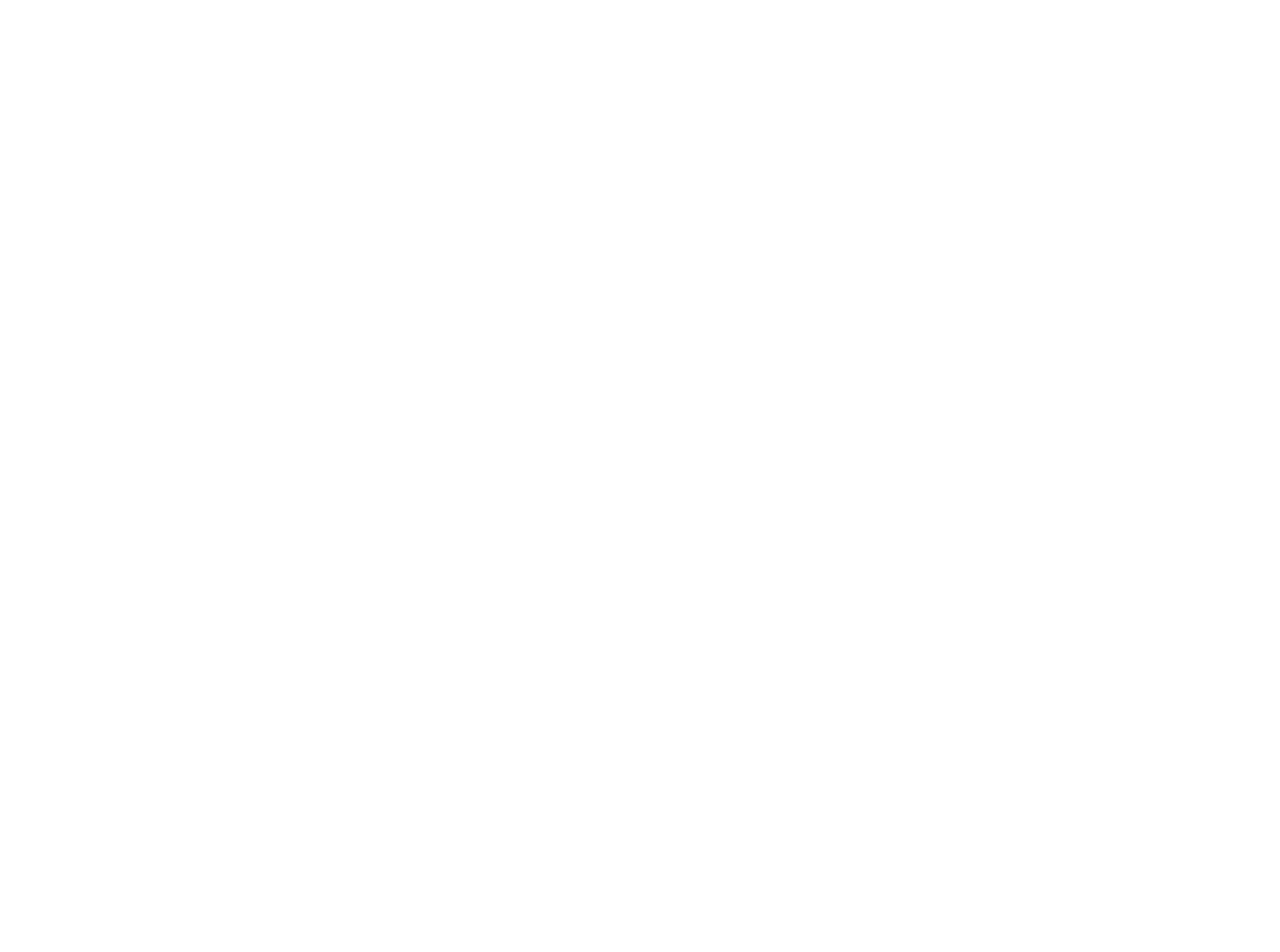
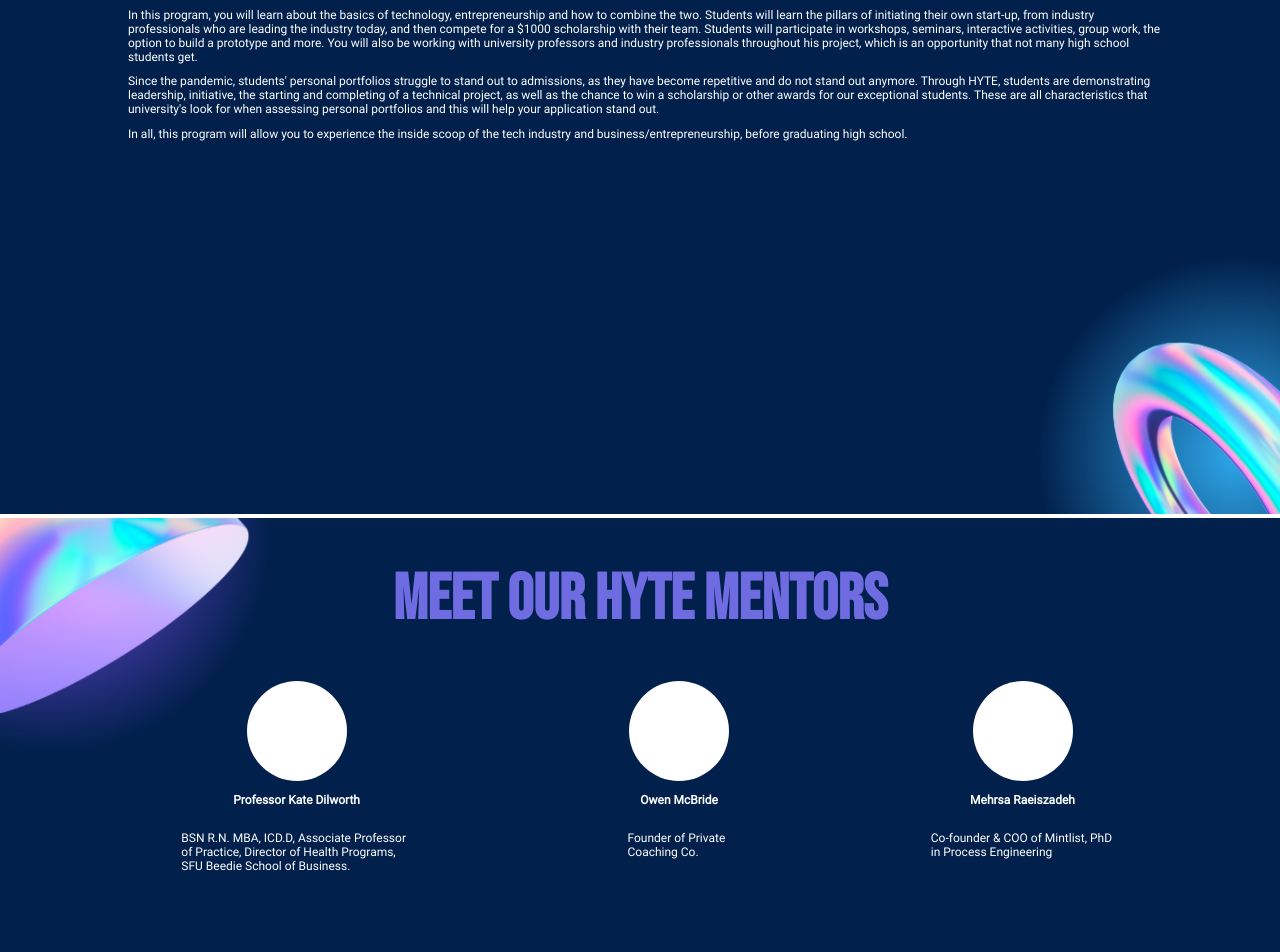
Before and after one commit to richardm1645/HYTE, a React (Create React App) app: page /about in a window 1280 px wide. Shown: the part 3100-4052 px from the top of the page. Before the commit the page ends 2895 px from the top, so only its background shows below. Built offline with nearby package versions, Linux system fonts and the light colour scheme.

Commit message:
Finish about page

```diff
--- a/src/App.js
+++ b/src/App.js
@@ -2,6 +2,7 @@
 
 import Home from './components/Home';
 import About from './components/About';
+import Registration from './components/Registration'
 
 import './App.css';
 
@@ -10,6 +11,7 @@
     <Routes>
       <Route path='/' element={<Home />} />
       <Route path="/about" element={<About />} />
+      <Route path="/registration" element={<Registration />} />
     </Routes>
   );
 }
--- a/src/components/About.js
+++ b/src/components/About.js
@@ -3,6 +3,8 @@
 import PhasesBG from "../backgrounds/Tech Detail Page.png"
 import FounderBG from "../backgrounds/The Founder.png"
 import FounderProf from "../images/Founder-placeholder.png"
+import WhyBG from "../backgrounds/Why HYTE.png"
+import MentorsBG from "../backgrounds/HYTE Mentors.png"
 
 import Navbar from "./Navbar";
 
@@ -104,9 +106,78 @@
               encouraging them to pursue a career in tech.
             </p>
           </div>
+        </div>
+        <img src={FounderBG} className='bg' alt='FounderBG' />
+      </div>
+
+      <div>
+        <div className="about-container">
+          <h1 className='why-text'>WHY HYTE?</h1>
+          <p className="why-desc">
+            In this program, you will learn about the basics of technology, entrepreneurship and how to combine the
+            two. Students will learn the pillars of initiating their own start-up, from industry professionals who are
+            leading the industry today, and then compete for a $1000 scholarship with their team. Students will
+            participate in workshops, seminars, interactive activities, group work, the option to build a prototype and
+            more. You will also be working with university professors and industry professionals throughout his
+            project, which is an opportunity that not many high school students get.
+          </p>
+          <p className="why-desc">
+            Since the pandemic, students' personal portfolios struggle to stand out to admissions, as they have
+            become repetitive and do not stand out anymore. Through HYTE, students are demonstrating leadership,
+            initiative, the starting and completing of a technical project, as well as the chance to win a scholarship or
+            other awards for our exceptional students. These are all characteristics that university's look for when
+            assessing personal portfolios and this will help your application stand out.
+          </p>
+          <p className="why-desc">
+            In all, this program will allow you to experience the inside scoop of the tech industry and
+            business/entrepreneurship, before graduating high school.
+          </p>
+        </div>
+        <img src={WhyBG} className='bg' alt='WhyBG' />
+      </div>
+
+      <div>
+        <div className='phase-container'>
+          <h1 className='phase-text'>MEET OUR HYTE MENTORS</h1>
+            <div className="mentors-desc">
+              <div className="mentor-profile">
+                <img className="mentor-pic" src={FounderProf}></img>
+                <div className="mentor-desc-center">
+                  <p className="mentor-profile-desc"><b>Professor Kate Dilworth</b></p>
+                  <p className="mentors-profile-desc-para">
+                    BSN R.N. MBA, ICD.D, Associate Professor
+                    of Practice, Director of Health Programs,
+                    SFU Beedie School of Business.
+                  </p>
+                </div>
+              </div>
+
+              <div className="mentor-profile">
+                <img className="mentor-pic" src={FounderProf}></img>
+                <div className="mentor-desc-center">
+                  <p className="mentor-profile-desc"><b>Owen McBride</b></p>
+                  <p className="mentors-profile-desc-para">
+                    Founder of Private Coaching Co.
+                  </p>
+                </div>
+              </div>
+
+              <div className="mentor-profile">
+                <img className="mentor-pic" src={FounderProf}></img>
+                <div className="mentor-desc-center">
+                  <p className="mentor-profile-desc"><b>Mehrsa Raeiszadeh</b></p>
+                  <p className="mentors-profile-desc-para">
+                  Co-founder & COO of Mintlist, PhD in
+                  Process Engineering
+                  </p>
+                </div>
+              </div>
+            </div>
+
+
 
         </div>
-        <img src={FounderBG} className='bg' alt='FounderBG' />
+        <img src={MentorsBG} className='bg' alt='MentorsBG' />
       </div>
     </main>
   )
--- a/src/components/Home.js
+++ b/src/components/Home.js
@@ -4,11 +4,11 @@
 import HomeBG from "../backgrounds/Home.png";
 import AboutBG from "../backgrounds/About.png";
 import PhasesBG from "../backgrounds/Program Phases.png";
-import RegistrationBG from "../backgrounds/Registration.png";
 import ContactBG from "../backgrounds/Contact.png";
 
 import Navbar from './Navbar';
 import Button from './Button';
+import ButtonNewPage from './ButtonNewPage';
 import Panel from './Panel';
 import Footer from './Footer';
 
@@ -21,7 +21,7 @@
       <Navbar />
       <div>
         <div className='button-container'>
-          <Button text="REGISTER TODAY" />
+          <ButtonNewPage text="REGISTER TODAY" link="/registration" />
         </div>
         <img src={HomeBG} className='bg' alt='HomeBG' />
       </div>
@@ -71,21 +71,6 @@
         <img src={PhasesBG} className='bg' alt='PhaseBG' />
       </div>
 
-      <div id="registration-section">
-        <div className='registration-container'>
-          <h1 className='about-text'>About Hyte</h1>
-          <p className='about-desc'><b>Who can register?</b></p>
-          <p className='about-desc'>Students in grades 9-12</p>
-          <br />
-          <p className='registration-desc'><b>Registration Steps:</b></p>
-          <p className='about-desc'>1. Fill in the <a href="#">consent form</a> and email it to
-          <a href='mailto:dibai.yasmin@gmail.com'> dibai.yasmin@gmail.com</a></p>
-          <p className='about-desc'>2. E-transfer the course fee to
-          <a href='mailto:yasminocean16@gmail.com'> yasminocean16@gmail.com</a>, listed on the consent form.</p>
-        </div>
-        <img src={RegistrationBG} className='bg' alt='RegistrationBG' />
-      </div>
-
       <div id='contact'>
         <div className='about-container'>
           <div className='register-text-container'>
--- a/src/components/Navbar.js
+++ b/src/components/Navbar.js
@@ -42,16 +42,7 @@
           )}
         </li>
         <li>
-          <ScrollLink
-            to="registration-section"
-            spy={true}
-            smooth={true}
-            offset={-70} // Offset from the top (adjust as needed)
-            duration={800} // Animation duration in milliseconds
-            className="registration"
-          >
-            Registration
-          </ScrollLink>
+          <a href="/registration" className='registration'>Registration</a>
         </li>
       </ul>
     </nav>
--- /dev/null
+++ b/src/components/Registration.js
@@ -0,0 +1,29 @@
+import React from "react";
+
+import Navbar from "./Navbar";
+
+import RegistrationBG from "../backgrounds/Registration.png";
+
+import "../styles/home.scss";
+
+export default function Registration() {
+  return (
+    <main className="layout">
+      <Navbar />
+      <div id="registration-section">
+          <div className='registration-container'>
+            <h1 className='about-text'>Registration</h1>
+            <p className='about-desc'><b>Who can register?</b></p>
+            <p className='about-desc'>Students in grades 9-12</p>
+            <br />
+            <p className='registration-desc'><b>Registration Steps:</b></p>
+            <p className='about-desc'>1. Fill in the <a href="#">consent form</a> and email it to
+            <a href='mailto:dibai.yasmin@gmail.com'> dibai.yasmin@gmail.com</a></p>
+            <p className='about-desc'>2. E-transfer the course fee to
+            <a href='mailto:yasminocean16@gmail.com'> yasminocean16@gmail.com</a>, listed on the consent form.</p>
+          </div>
+          <img src={RegistrationBG} className='bg-mobile' alt='RegistrationBG' />
+        </div>
+    </main>
+  )
+}
--- a/src/styles/home.scss
+++ b/src/styles/home.scss
@@ -48,6 +48,18 @@
   width: 100%;
   height: 100%;
   object-fit: cover;
+}
+
+.bg-mobile {
+  width: 100%;
+  height: 100%;
+  object-fit: cover;
+
+  @media (max-width: 768px) {
+    height: 100%;
+    width: min-content;
+    object-fit: fill;
+  }
 }
 
 .about-page {
@@ -174,6 +186,10 @@
   flex-direction: column;
   margin-left: 10%;
   margin-top: 5%;
+
+  @media (max-width: 768px) {
+    padding-top: 2em;
+  }
 }
 
 .register-text-container {
@@ -327,3 +343,115 @@
     font-size: 6px;
   }
 }
+
+.why-text {
+  font-family: "Bebas";
+  color: #6F6CE2;
+  @media (max-width: 768px) {
+    margin-top: -0.3em;
+    font-size: 20px; // Adjust font size for smaller screens
+  }
+}
+
+.why-desc {
+  font-family: "Roboto";
+  font-size: large;
+  max-width: 90%;
+  margin-top: -2ch;
+  padding-bottom: 1em;
+
+  a {
+    color: rgb(98, 171, 244);
+    text-decoration: none;
+
+    &:hover {
+      text-decoration: underline;
+    }
+  }
+
+  @media (max-width: 1280px) {
+    font-size: 12px;
+  }
+
+  @media (max-width: 768px) {
+    font-size: 7px;
+  }
+}
+
+.mentors-desc {
+  display: flex;
+  flex-direction: row;
+  justify-content: space-evenly;
+  width: 100%;
+}
+
+.mentor-profile {
+  max-width: 30%;
+  display: flex;
+  flex-direction: column;
+  align-items: center;
+
+  @media (max-width: 1280px) {
+    max-width: 30%;
+  }
+}
+
+.mentor-pic {
+  border-radius: 50%;
+  height: 200px;
+  width: 200px;
+
+  @media (max-width: 1280px) {
+    width: 100px;
+    height: 100px;
+  }
+
+  @media (max-width: 768px) {
+    width: 50px;
+    height: 50px;
+  }
+}
+
+
+.mentor-profile-desc {
+  display: flex;
+  justify-content: center;
+  font-size: larger;
+  font-family: "Roboto";
+  max-width: 100%;
+
+  @media (max-width: 1280px) {
+    max-width: 70%;
+    font-size: 12px;
+  }
+
+  @media (max-width: 768px) {
+    max-width: 70%;
+    font-size: 6px;
+  }
+}
+
+.mentor-desc-center {
+  display: flex;
+  flex-direction: column;
+  justify-content: center;
+  align-items: center;
+}
+
+.mentors-profile-desc-para {
+  display: flex;
+  justify-content: center;
+  font-size: small;
+  font-family: "Roboto";
+  max-width: 80%;
+
+  @media (max-width: 1280px) {
+    max-width: 60%;
+    font-size: 12px;
+  }
+
+  @media (max-width: 768px) {
+    max-width: 40%;
+    font-size: 6px;
+  }
+}
```
